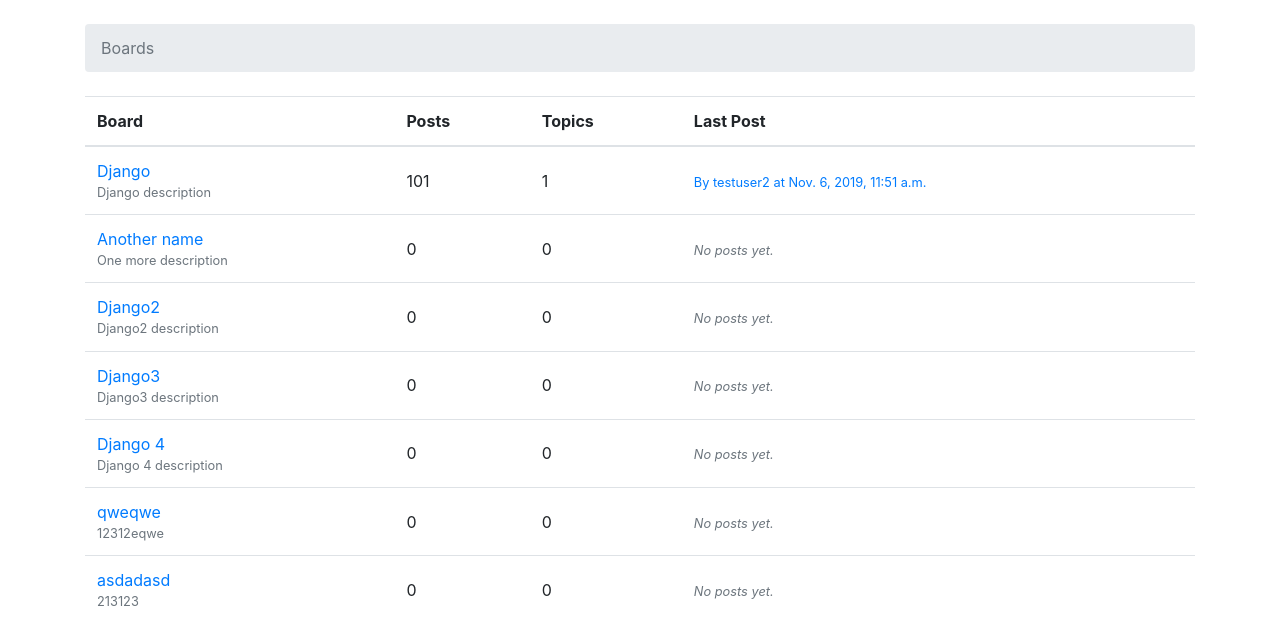
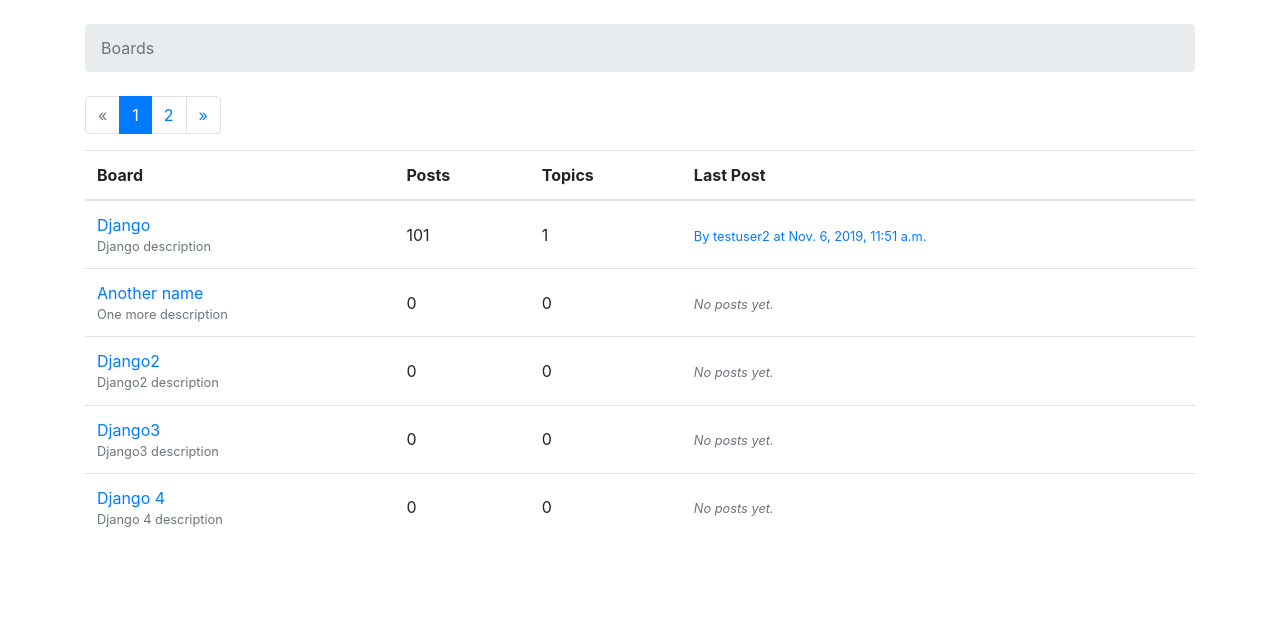
Before and after one commit to SanyaSosedskyi/vitora, a Django app: page / in a window 1280 px wide. Shown: the part 56-678 px from the top of the page. Run offline with Django 3.2, Linux system fonts and the light colour scheme; data comes from the database, SQL or seed files in the repository; both versions use the stored data as it was after the commit; some libraries are stand-ins or nearby versions; some web fonts are replaced.

Commit message:
G-4. Added pagination on Landing page

```diff
--- a/boards/views.py
+++ b/boards/views.py
@@ -11,11 +11,21 @@
 from django.urls import reverse_lazy
 from django.urls import reverse
 from django.http import JsonResponse
+from django.core.paginator import Paginator, PageNotAnInteger, EmptyPage
 
-class BoardListView(ListView):
-    model = Board
-    context_object_name = 'boards'
-    template_name = 'home.html'
+
+def home(request):
+    board_list = Board.objects.all()
+    page = request.GET.get('page', 1)
+    paginator = Paginator(board_list, 5)
+    try:
+        boards = paginator.page(page)
+    except PageNotAnInteger:
+        boards = paginator.page(1)
+    except EmptyPage:
+        boards = paginator.page(paginator.num_pages)
+
+    return render(request, 'home.html', {'boards': boards})
 
 
 class TopicListView(ListView):
@@ -133,6 +143,7 @@
     def get_object(self):
         return self.request.user
 
+
 @login_required
 def save_board_form(request, form, template_name):
     data = dict()
@@ -140,7 +151,6 @@
         if form.is_valid():
             form.save()
             data['form_is_valid'] = True
-            print(1)
             boards = Board.objects.all()
             data['html_board_list'] = render_to_string('includes/partial_board_list.html', {
                 'boards': boards,
@@ -183,7 +193,7 @@
         boards = Board.objects.all()
         data['html_board_list'] = render_to_string('includes/partial_board_list.html', {
             'boards': boards,
-            'user': request.user
+            'user': request.user,
         })
     else:
         context = {'board': board}
--- a/myproject/urls.py
+++ b/myproject/urls.py
@@ -21,7 +21,7 @@
 
 urlpatterns = [
     path('admin/', admin.site.urls),
-    path('', views.BoardListView.as_view(), name='home'),
+    path('', views.home, name='home'),
     path('boards/create/', views.board_create, name='board_create'),
     path('boards/<int:pk>/update/', views.board_update, name='board_update'),
     path('boards/<int:pk>/delete/', views.board_delete, name='board_delete'),
--- a/templates/includes/pagination.html
+++ b/templates/includes/pagination.html
@@ -1,60 +1,21 @@
-{% if is_paginated %}
-  <nav aria-label="Topics pagination" class="mb-4">
+{% if boards.has_other_pages %}
   <ul class="pagination">
-      {% if page_obj.number > 1 %}
-        <li class="page-item">
-          <a class="page-link" href="?page=1">First</a>
-        </li>
+    {% if boards.has_previous %}
+      <li class="page-item"><a class="page-link" href="?page={{ boards.previous_page_number }}">&laquo;</a></li>
     {% else %}
-        <li class="page-item disabled">
-          <span class="page-link">First</span>
-        </li>
+      <li class="page-item disabled"><span class="page-link">&laquo;</span></li>
     {% endif %}
-
-      {% if page_obj.has_previous %}
-        <li class="page-item">
-          <a class="page-link" href="?page={{ page_obj.previous_page_number }}">Previous</a>
-        </li>
+    {% for i in boards.paginator.page_range %}
+      {% if boards.number == i %}
+        <li class="page-item active"><span class="page-link">{{ i }} <span class="sr-only">(current)</span></span></li>
       {% else %}
-        <li class="page-item disabled">
-          <span class="page-link">Previous</span>
-        </li>
-      {% endif %}
-
-      {% for page_num in paginator.page_range %}
-        {% if page_obj.number == page_num %}
-          <li class="page-item active">
-            <span class="page-link">
-              {{ page_num }}
-              <span class="sr-only">(current)</span>
-            </span>
-          </li>
-        {% elif page_num > page_obj.number|add:'-3' and page_num < page_obj.number|add:'3' %}
-          <li class="page-item">
-            <a class="page-link" href="?page={{ page_num }}">{{ page_num }}</a>
-          </li>
+        <li class="page-item"><a class="page-link" href="?page={{ i }}">{{ i }}</a></li>
       {% endif %}
     {% endfor %}
-
-      {% if page_obj.has_next %}
-        <li class="page-item">
-          <a class="page-link" href="?page={{ page_obj.next_page_number }}">Next</a>
-        </li>
+    {% if boards.has_next %}
+      <li class="page-item"><a class="page-link" href="?page={{ boards.next_page_number }}">&raquo;</a></li>
     {% else %}
-        <li class="page-item disabled">
-          <span class="page-link">Next</span>
-        </li>
-      {% endif %}
-
-      {% if page_obj.number != paginator.num_pages %}
-        <li class="page-item">
-          <a class="page-link" href="?page={{ paginator.num_pages }}">Last</a>
-        </li>
-      {% else %}
-        <li class="page-item disabled">
-          <span class="page-link">Last</span>
-        </li>
+      <li class="disabled"><span class="page-link">&raquo;</span></li>
     {% endif %}
   </ul>
-  </nav>
 {% endif %}
--- a/templates/includes/partial_board_list.html
+++ b/templates/includes/partial_board_list.html
@@ -41,3 +41,5 @@
             {% endif %}
         </tr>
       {% endfor %}
+
+{% include 'includes/pagination.html' %}
```
Also changed, not shown: db.sqlite3. Lines whose indentation alone changed are shown as unchanged.
